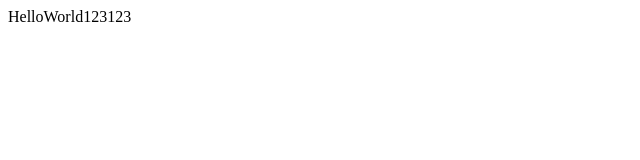
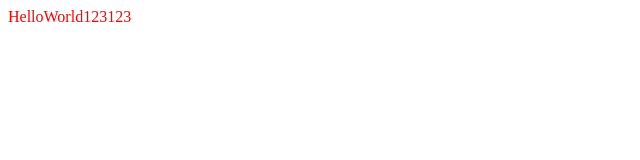
Before and after one commit to Drelanis/react-articles, a React app: page / in a window 1280 px wide. Shown: the top 160 px of the page, without its empty margins (0-640 px from the left). Built offline with nearby package versions, Linux system fonts and the light colour scheme.

Commit message:
minor fix

```diff
--- a/src/index.tsx
+++ b/src/index.tsx
@@ -1,3 +1,4 @@
 import { render } from 'react-dom';
+import './style.scss';
 
 render(<div>HelloWorld123123</div>, document.getElementById('root'));
--- /dev/null
+++ b/src/style.scss
@@ -0,0 +1,5 @@
+$body-color: red;
+
+body {
+  color: $body-color;
+}
```
